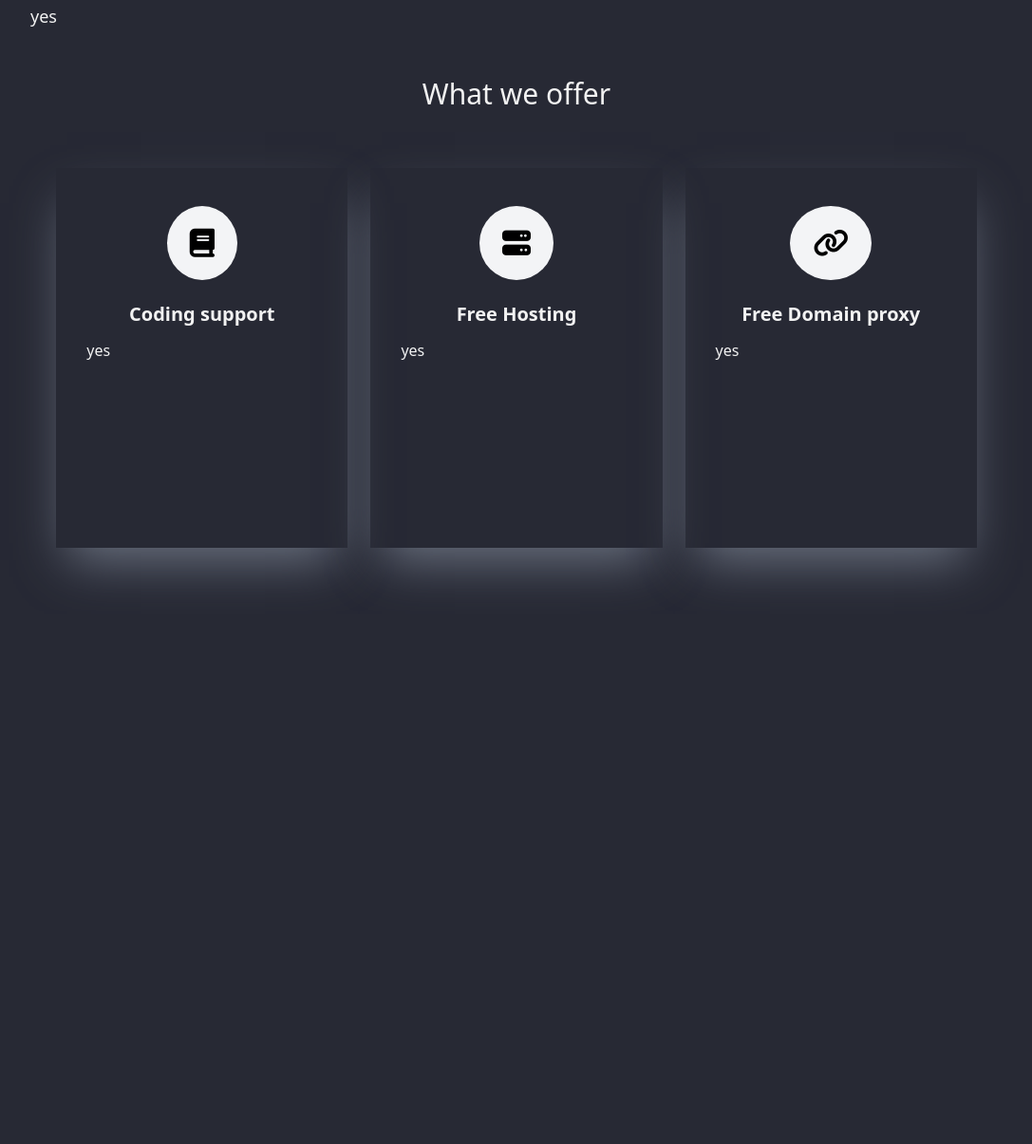
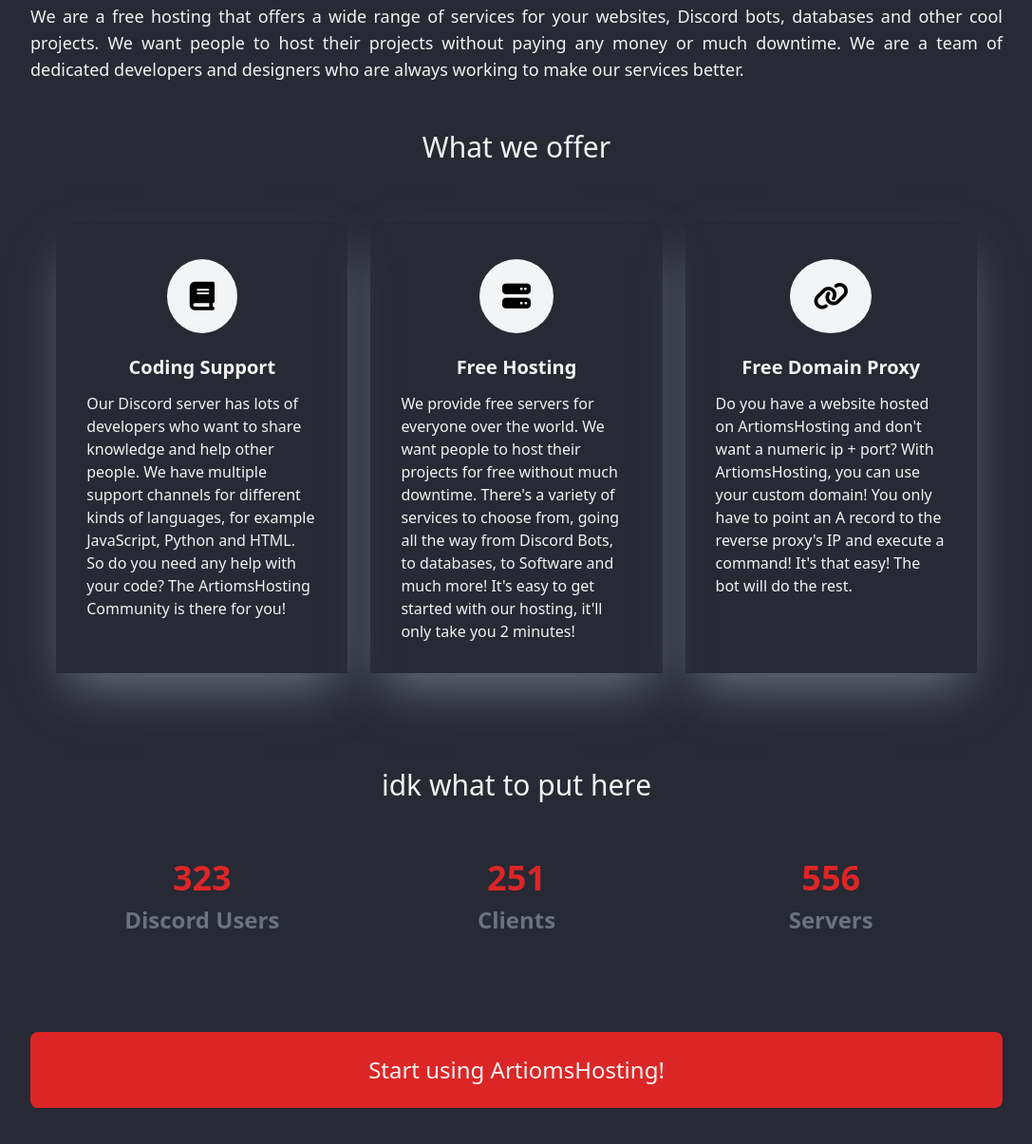
Before and after one commit to ArtiomsHosting/Website, a plain HTML site: page index.html in a window 1280 px wide. Shown: the part 833-2038 px from the top of the page at 95% size, without its empty margins (96-1183 px from the left). Before the commit the page ends 1480 px from the top, so only its background shows below. Drawn offline with nearby package versions, Linux system fonts and the light colour scheme.

Commit message:
Very cool

```diff
--- /dev/null
+++ b/index.css
@@ -0,0 +1,9 @@
+.scale-on-hover {
+    transform: scale(1);
+    transition: transform 0.2s ease-in-out;
+}
+
+.scale-on-hover:hover {
+    transform: scale(1.1, 1.1);
+    transition: transform 0.2s ease-in-out;
+}
--- a/index.html
+++ b/index.html
@@ -1,11 +1,13 @@
 <!DOCTYPE html>
 <html lang="en">
+
 <head>
 
     <meta charset="UTF-8">
     <meta http-equiv="X-UA-Compatible" content="IE=edge">
     <meta name="viewport" content="width=device-width, initial-scale=1.0">
     <link rel="icon" type="image/x-icon" href="./src/ah_dark.png">
+    <link rel="stylesheet" href="index.css">
 
 
     <title>AH | ArtiomsHosting</title>
@@ -14,68 +16,142 @@
     <script type="text/javascript" src="./tailwind.config.js"></script>
     <script src="https://kit.fontawesome.com/5d5e2f5388.js" crossorigin="anonymous"></script>
 </head>
+
 <body class="bg-bg text-default_text">
     <header class="z-50 sticky top-0 w-full h-[80px] bg-header-bg border-b-2 border-red-600">
         <div class="max-w-[1200px] h-full m-auto w-[80%] flex">
             <div class="h-[100%] w-[80px] items-center flex">
                 <img src="./src/ah_white.png" class="m-auto w-full">
             </div>
-            <div class="h-full w-[245px] font-medium justify-center items-center flex text-[30px] font-sans hover:text-[32px] duration-100 min_header:text-[25px] min_header:hover:text-[28px] phone:text-[22px] phone:hover:text-[22px] ">ArtiomsHosting</div>
+            <div
+                class="h-full w-[245px] font-medium justify-center items-center flex text-[30px] font-sans hover:text-[32px] duration-100 min_header:text-[25px] min_header:hover:text-[28px] phone:text-[22px] phone:hover:text-[22px] ">
+                ArtiomsHosting</div>
             <div class="text-lg flex justify-end w-flex flex-auto">
-                <a href="#" class="items-center flex p-[20px] hover:bg-header-text_bg hover:text-header-text_color_hover duration-100 med_header:hidden">Home</a>
-                <a href="#" class="items-center flex p-[20px] hover:bg-header-text_bg hover:text-header-text_color_hover duration-100 med_header:hidden">Status</a>
-                <a href="#" class="items-center flex p-[20px] hover:bg-header-text_bg hover:text-header-text_color_hover duration-100 med_header:hidden">Features</a>
+                <a href="#"
+                    class="items-center flex p-[20px] hover:bg-header-text_bg hover:text-header-text_color_hover duration-100 med_header:hidden">Home</a>
+                <a href="#"
+                    class="items-center flex p-[20px] hover:bg-header-text_bg hover:text-header-text_color_hover duration-100 med_header:hidden">Status</a>
+                <a href="#"
+                    class="items-center flex p-[20px] hover:bg-header-text_bg hover:text-header-text_color_hover duration-100 med_header:hidden">Features</a>
                 <div class="ml-5 items-center h-full w-[190px] text-base flex min_header:hidden">
-                    <a href="#" class="p-3 py-2 mr-1.5 rounded-xl hover:bg-header-text_bg hover:text-header-text_color_hover">Panel</a>
-                    <a href="#" class="px-3 py-2 rounded-xl bg-red-700 hover:bg-red-800 text-header-text_color_oposite"><i class="fa-brands fa-discord"></i> Discord </a>
+                    <a href="#"
+                        class="p-3 py-2 mr-1.5 rounded-xl hover:bg-header-text_bg hover:text-header-text_color_hover">Panel</a>
+                    <a href="#"
+                        class="px-3 py-2 rounded-xl bg-red-700 hover:bg-red-800 text-header-text_color_oposite"><i
+                            class="fa-brands fa-discord"></i> Discord </a>
                 </div>
-                <p class="hidden med_header:block items-center flex py-[22px] text-[26px] "><i class="fa-solid fa-bars hover:cursor-pointer" onClick="OpenMenu()"></i></p>
+                <p class="hidden med_header:block items-center flex py-[22px] text-[26px] "><i
+                        class="fa-solid fa-bars hover:cursor-pointer" onClick="OpenMenu()"></i></p>
             </div>
         </div>
-        <div class="z-50 w-full h-[0px] absolute flex flex-col bg-header-bg mt-[2px] justify-center mt-.5 overflow-hidden duration-300" id="slidedownbar">
-            <a href="#" class="w-full p-[20px] m-2 text-center text-xl rounded-xl hover:bg-gray-100 hover:text-black">Home</a>
-            <a href="#" class="w-full p-[20px] m-2 text-center text-xl rounded-xl hover:bg-gray-100 hover:text-black">Courses</a>
-            <a href="#" class="w-full p-[20px] m-2 text-center text-xl rounded-xl hover:bg-gray-100 hover:text-black">Contact</a>
-            <a href="#" class="w-full p-[20px] m-2 text-center text-xl rounded-xl hover:bg-gray-100 hover:text-black">Apply</a>
+        <div class="z-50 w-full h-[0px] absolute flex flex-col bg-header-bg mt-[2px] justify-center mt-.5 overflow-hidden duration-300"
+            id="slidedownbar">
+            <a href="#"
+                class="w-full p-[20px] m-2 text-center text-xl rounded-xl hover:bg-gray-100 hover:text-black">Home</a>
+            <a href="#"
+                class="w-full p-[20px] m-2 text-center text-xl rounded-xl hover:bg-gray-100 hover:text-black">Courses</a>
+            <a href="#"
+                class="w-full p-[20px] m-2 text-center text-xl rounded-xl hover:bg-gray-100 hover:text-black">Contact</a>
+            <a href="#"
+                class="w-full p-[20px] m-2 text-center text-xl rounded-xl hover:bg-gray-100 hover:text-black">Apply</a>
             <div class="items-center m-2 justify-center h-full w-full text-base hidden min_header:flex">
-                <a href="#" class="p-3 py-2 mr-1.5 rounded-xl hover:bg-header-text_bg hover:text-header-text_color_hover">Panel</a>
-                <a href="#" class="px-3 py-2 rounded-xl bg-red-700 hover:bg-red-800 text-header-text_color_oposite"><i class="fa-brands fa-discord"></i> Discord </a>
+                <a href="#"
+                    class="p-3 py-2 mr-1.5 rounded-xl hover:bg-header-text_bg hover:text-header-text_color_hover">Panel</a>
+                <a href="#" class="px-3 py-2 rounded-xl bg-red-700 hover:bg-red-800 text-header-text_color_oposite"><i
+                        class="fa-brands fa-discord"></i> Discord </a>
             </div>
         </div>
     </header>
-    <div class="h-[600px] bg-[#021a74] bg-cover bg-left bg-no-repeat border-b-4 border-red-600 phone:h-[300px]" style="background-image: url('./src/bg.jpg')">
+    <div class="h-[600px] bg-[#021a74] bg-cover bg-left bg-no-repeat border-b-4 border-red-600 phone:h-[300px]"
+        style="background-image: url('./src/bg.jpg')">
         <div class="relative w-[1200px] h-full m-auto max-w-[80%]">
             <p class="text-white font-medium text-4xl pt-[220px] phone:text-3xl phone:pt-[110px]">ArtiomsHosting</p>
-            <p class="text-[#e8e8e8] mt-[10px] text-[15px] phone:text-[13px]">Host your websites, discord bots, databases<br>
-                24/7 without paying any money. <a class="underline underline-offset-2 hover:cursor-pointer">Join our discord</a> Now!
+            <p class="text-[#e8e8e8] mt-[10px] text-[15px] phone:text-[13px]">Host your websites, Discord bots,
+                databases and other cool projects within 2 minutes!<br>
+                <b>24/7 without paying any money.</b> <a class="underline underline-offset-2 hover:cursor-pointer">Join
+                    our Discord</a> now!
             </p>
         </div>
     </div>
     <div class="w-[1200px] h-full m-auto max-w-[80%] flex flex-col">
         <p class="font-medium text-3xl mt-[100px] w-full text-center">Who are we?</p>
         <p class="text-lg mt-[20px] text-justify">
-            yes
+            We are a free hosting that offers a wide range of services for your websites, Discord bots, databases and
+            other cool projects. We want people to host their projects without paying any money or much downtime. We are
+            a team of dedicated developers and designers who are always working to make our services better.
         </p>
     </div>
     <div class="w-[1200px] m-auto max-w-[80%] flex flex-col my-[50px]">
         <p class="font-medium text-3xl w-full text-center">What we offer</p>
         <div class="mt-10 flex w-full h-auto justify-center flex-wrap">
-            <div class="h-[400px] w-[30%] m-3 my-5 min-w-[300px] shadow-2xl flex flex-col shadow-gray-500">
-                <div class="w-full h-[140px] text-center"><p class="fa-solid fa-book mt-[40px] bg-gray-100 rounded-[50%] text-[30px] p-6 text-black"></p></div>
-                <p class="w-full text-center text-xl font-semibold">Coding support</p>
-                <p class="mt-3 mx-8 break-words">yes</p>
+            <div
+                class="min-h-[400px] pb-8 w-[30%] m-3 my-5 min-w-[300px] shadow-2xl flex flex-col shadow-gray-500 scale-on-hover">
+                <div class="w-full h-[140px] text-center">
+                    <p class="fa-solid fa-book mt-[40px] bg-gray-100 rounded-[50%] text-[30px] p-6 text-black"></p>
+                </div>
+                <p class="w-full text-center text-xl font-semibold">Coding Support</p>
+                <p class="mt-3 mx-8 break-words">Our Discord server has lots of developers who want to share knowledge
+                    and help other people. We have multiple support channels for different kinds of languages, for
+                    example JavaScript, Python and HTML.<br>So do you need any help with your code? The ArtiomsHosting
+                    Community is there for you!</p>
             </div>
-            <div class="h-[400px] w-[30%] m-3 my-5 min-w-[300px] shadow-2xl flex flex-col shadow-gray-500">
-                <div class="w-full h-[140px] text-center"><p class="fa-solid fa-server mt-[40px] bg-gray-100 rounded-[50%] text-[30px] p-6 text-black"></p></div>
+            <div
+                class="min-h-[400px] pb-8 w-[30%] m-3 my-5 min-w-[300px] shadow-2xl flex flex-col shadow-gray-500 scale-on-hover">
+                <div class="w-full h-[140px] text-center">
+                    <p class="fa-solid fa-server mt-[40px] bg-gray-100 rounded-[50%] text-[30px] p-6 text-black"></p>
+                </div>
                 <p class="w-full text-center text-xl font-semibold">Free Hosting</p>
-                <p class="mt-3 mx-8 break-words">yes </p>
+                <p class="mt-3 mx-8 break-words">We provide free servers for everyone over the world. We want people to
+                    host their projects for free without much downtime. There's a variety of services to choose from,
+                    going all the way from Discord Bots, to databases, to Software and much more! It's easy to get
+                    started with our hosting, it'll only take you 2 minutes!</p>
             </div>
-            <div class="h-[400px] w-[30%] m-3 my-5 min-w-[300px] shadow-2xl flex flex-col shadow-gray-500">
-                <div class="w-full h-[140px] text-center"><p class="fa-solid fa-link mt-[40px] bg-gray-100 rounded-[50%] text-[30px] p-6 text-black"></p></div>
-                <p class="w-full text-center text-xl font-semibold">Free Domain proxy</p>
-                <p class="mt-3 mx-8 break-words">yes</p>
+            <div
+                class="min-h-[400px] pb-8 w-[30%] m-3 my-5 min-w-[300px] shadow-2xl flex flex-col shadow-gray-500 scale-on-hover">
+                <div class="w-full h-[140px] text-center">
+                    <p class="fa-solid fa-link mt-[40px] bg-gray-100 rounded-[50%] text-[30px] p-6 text-black"></p>
+                </div>
+                <p class="w-full text-center text-xl font-semibold">Free Domain Proxy</p>
+                <p class="mt-3 mx-8 break-words">Do you have a website hosted on ArtiomsHosting and don't want a numeric
+                    ip + port? With ArtiomsHosting, you can use your custom domain! You only have to point an A record
+                    to the reverse proxy's IP and execute a command! It's that easy! The bot will do the rest.</p>
             </div>
         </div>
     </div>
+
+    <div class="w-[1200px] m-auto max-w-[80%] flex flex-col my-[50px] mt-20">
+        <p class="font-medium text-3xl w-full text-center">idk what to put here</p>
+        <div class="mt-10 flex w-full h-auto justify-center flex-wrap">
+            <div class="min-h-[7rem] pb-8 w-[30%] m-3 my-5 min-w-[300px] flex flex-col">
+                <p class="w-full text-center text-4xl font-semibold text-red-600">323
+                    <br>
+                    <span class="text-gray-500 text-2xl">Discord Users</span>
+                </p>
+            </div>
+            <div class="min-h-[7rem] pb-8 w-[30%] m-3 my-5 min-w-[300px] flex flex-col">
+                <p class="w-full text-center text-4xl font-semibold text-red-600">251
+                    <br>
+                    <span class="text-gray-500 text-2xl">Clients</span>
+                </p>
+            </div>
+            <div class="min-h-[7rem] pb-8 w-[30%] m-3 my-5 min-w-[300px] flex flex-col">
+                <p class="w-full text-center text-4xl font-semibold text-red-600">556
+                    <br>
+                    <span class="text-gray-500 text-2xl">Servers</span>
+                </p>
+            </div>
+        </div>
+    </div>
+
+    <div class="w-[1200px] m-auto max-w-[80%] flex flex-col my-[50px] mt-[0rem] justify-content-center">
+        <button class="font-medium text-2xl w-full text-center bg-red-600 w-[15rem] h-[5rem] mx-auto rounded-lg"
+            id="getting-started">Start using ArtiomsHosting!</button>
+        <script>
+            document.getElementById("getting-started").addEventListener("click", function () {
+                open("https://docs.artiom.host")
+            });
+        </script>
+    </div>
 </body>
+
 </html>
```
